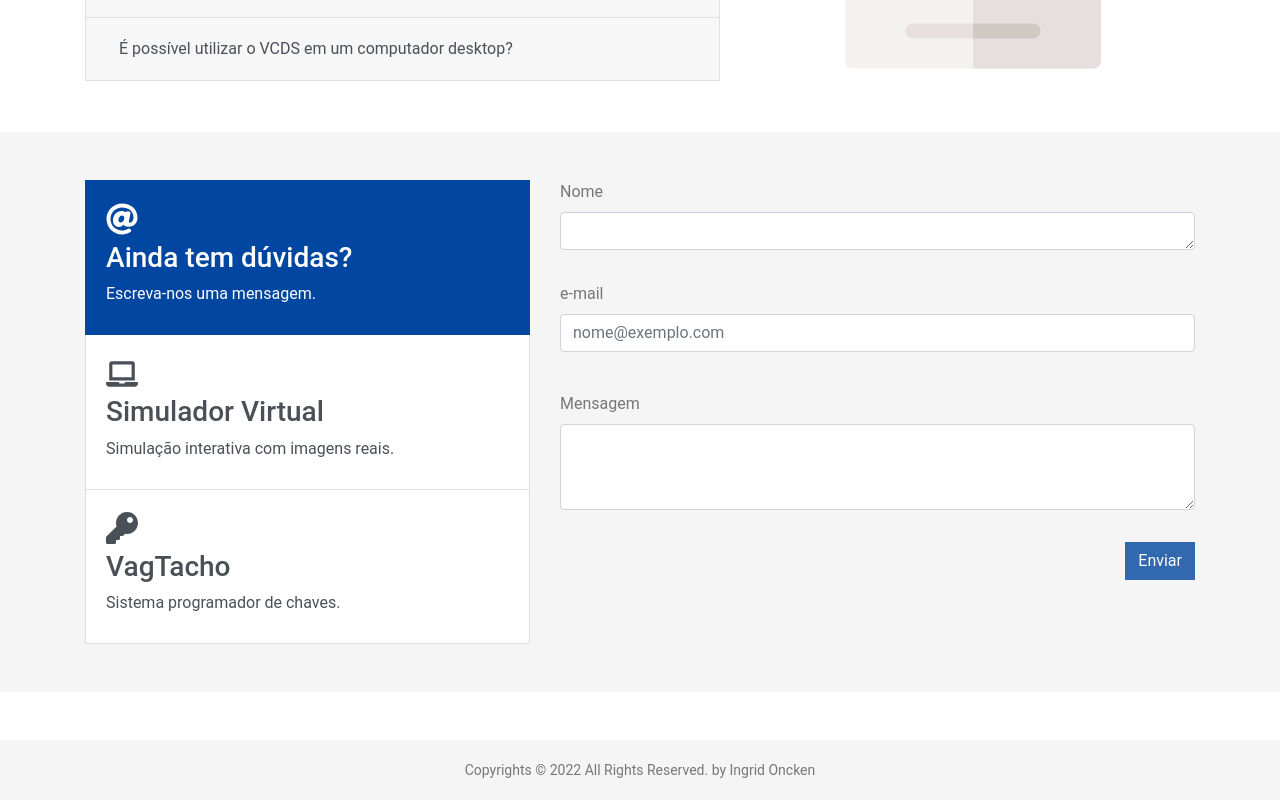
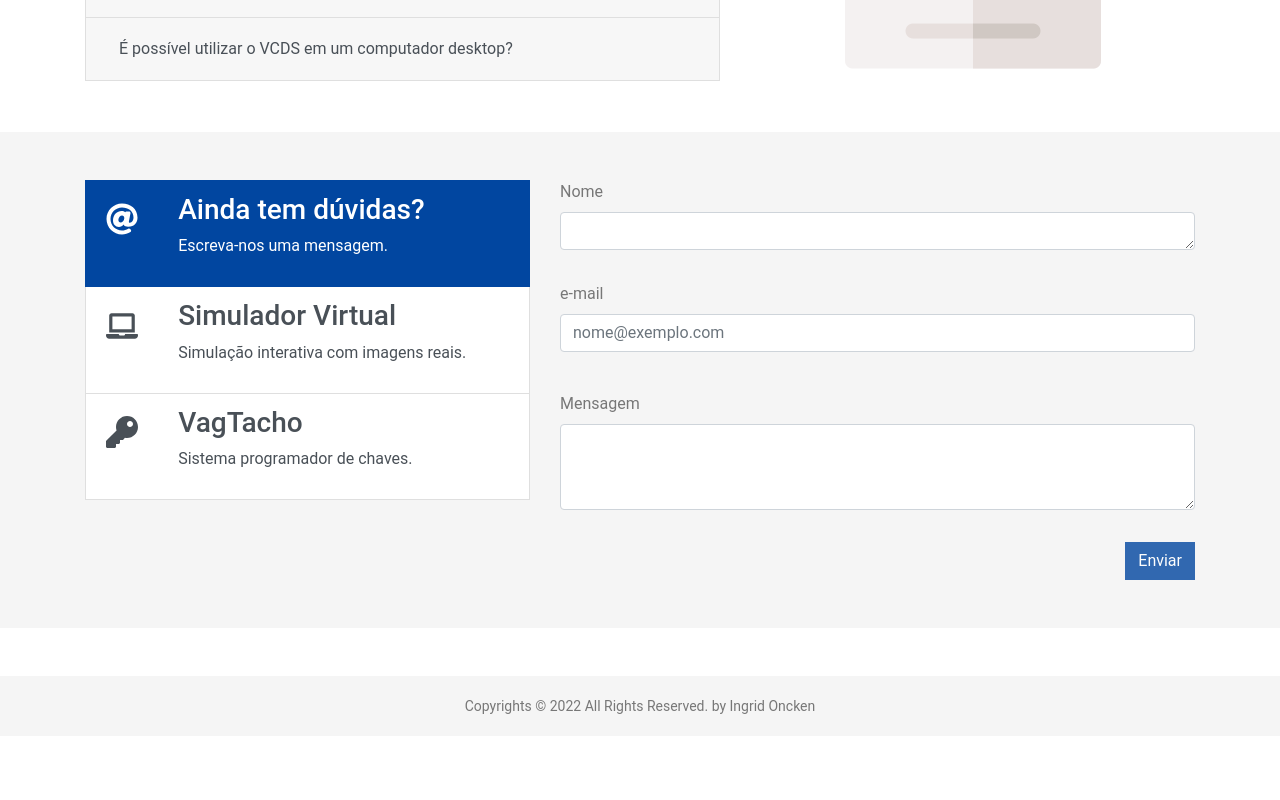
Before and after one commit to ingrid-oncken/VAG_COM_CAPSTONE, a React (Create React App) app in the folder vag-com-proj/: page / in a window 1280 px wide. Shown: the part 1052-1852 px from the top of the page. After the commit the page ends 1788 px from the top, so only its background shows below. Built offline with nearby package versions, Linux system fonts and the light colour scheme.

Commit message:
Update Buttons.jsx

```diff
--- a/vag-com-proj/src/Components/Buttons.jsx
+++ b/vag-com-proj/src/Components/Buttons.jsx
@@ -28,41 +28,65 @@ class Buttons extends Component {
                   <ListGroup.Item
                     href="#link1"
                     action
+
                     // onClick={() => this.setState({ show: 'first' })}
                   >
-                    <div className="icon-box">
+                    <Row>
+                      <Col sm={2}>
                         <span className="font-icon">
                           <FaAt />
                         </span>
+                      </Col>
+                      <Col sm={10}>
+                        <div>
+                          <h3>Ainda tem dúvidas?</h3>
                         </div>
-                    <h3>Ainda tem dúvidas?</h3>
+                        <div>
                           <p>Escreva-nos uma mensagem.</p>
+                        </div>
+                      </Col>
+                    </Row>
                   </ListGroup.Item>
                   <ListGroup.Item
                     href="#link2"
                     action
                     // onClick={() => this.setState({ show: 'second' })}
                   >
-                    <div className="">
-                      <span className="font-icon">
+                    <Row>
+                      <Col sm={2}>
+                        <div className="font-icon">
                           <FaLaptop />
-                      </span>
                         </div>
+                      </Col>
+                      <Col sm={10}>
+                        {' '}
+                        <div className="d-flex">
                           <h3>Simulador Virtual</h3>
+                        </div>
                         <p>Simulação interativa com imagens reais.</p>
+                      </Col>
+                    </Row>
                   </ListGroup.Item>
                   <ListGroup.Item
                     href="#link3"
                     action
                     // onClick={() => this.setState({ show: 'third' })}
                   >
-                    <div className="">
+                    <Row>
+                      <Col sm={2}>
                         <span className="font-icon">
                           <FaKey />
                         </span>
+                      </Col>
+                      <Col sm={10}>
+                        <div className="d-flex">
+                          <h3>VagTacho</h3>
                         </div>
-                    <h3>VagTacho</h3>
+                        <div>
                           <p>Sistema programador de chaves.</p>
+                        </div>
+                      </Col>
+                    </Row>
                   </ListGroup.Item>
                 </ListGroup>
               </Col>
```
Lines whose indentation alone changed are shown as unchanged.
